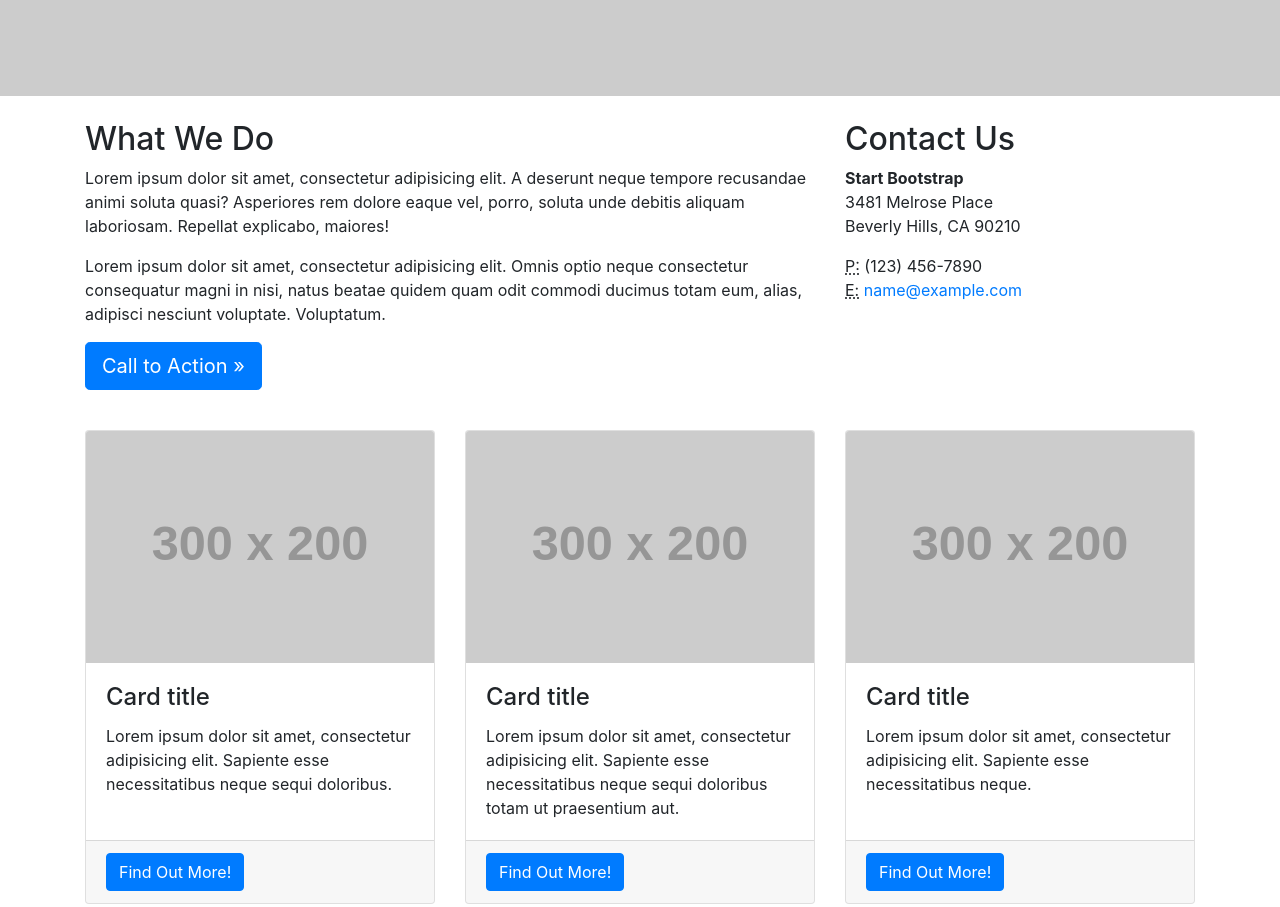
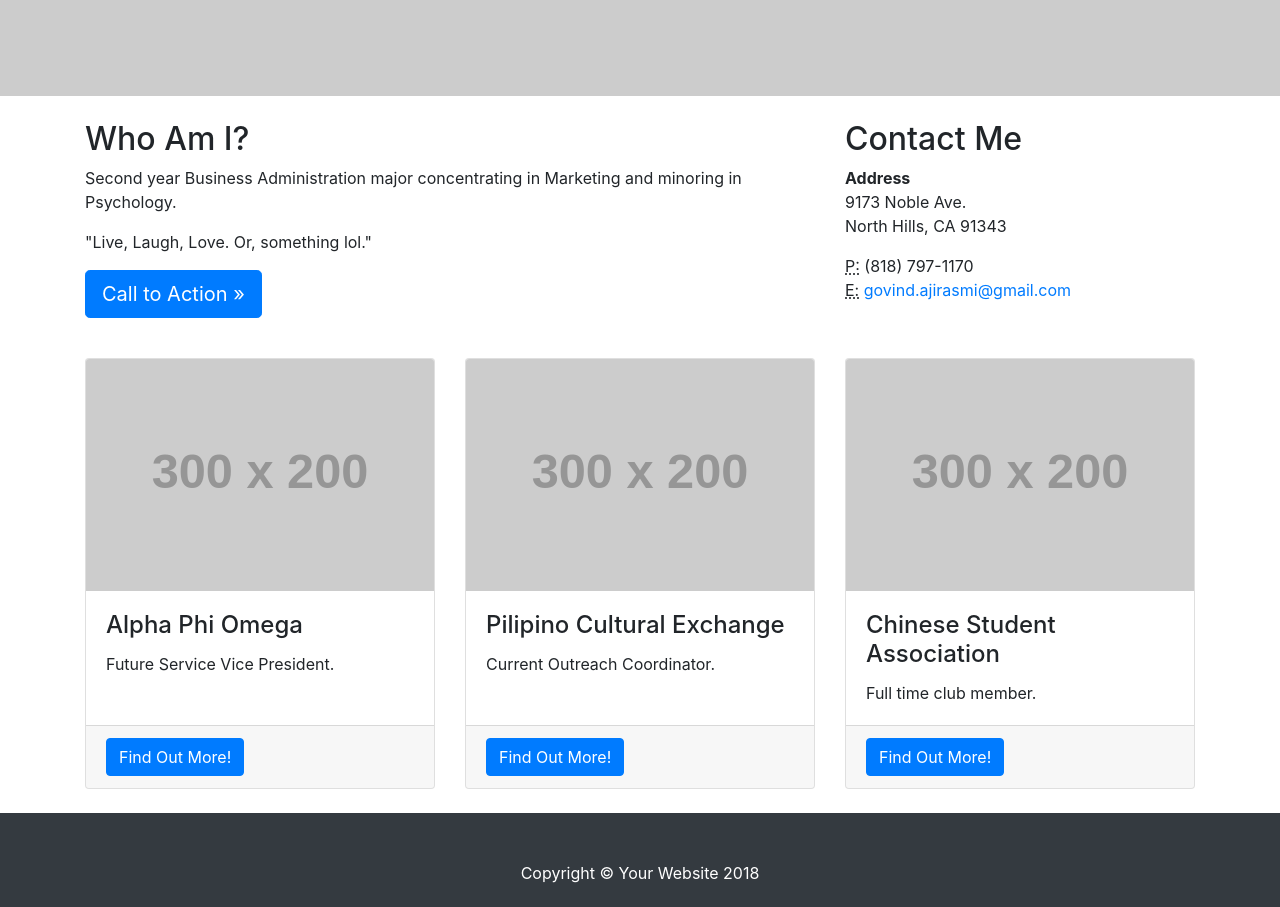
Before and after one commit to govindrasmi/govindrasmi.github.io, a website: page index.html in a window 1280 px wide. Shown: the part 360-1267 px from the top of the page. Drawn offline with Linux system fonts and the light colour scheme; placeholder pictures from the web are drawn by us.

Commit message:
updated the index file's title and content

```diff
--- a/index.html
+++ b/index.html
@@ -8,7 +8,7 @@
     <meta name="description" content="">
     <meta name="author" content="">
 
-    <title>Business Frontpage - Start Bootstrap Template</title>
+    <title>Govind Rasmi's Website</title>
 
     <!-- Bootstrap core CSS -->
     <link href="vendor/bootstrap/css/bootstrap.min.css" rel="stylesheet">
@@ -53,7 +53,7 @@
       <div class="container">
         <div class="row">
           <div class="col-lg-12">
-            <h1 class="display-3 text-center text-white mt-4">Business Name or Tagline</h1>
+            <h1 class="display-3 text-center text-white mt-4">Govind Rasmi</h1>
           </div>
         </div>
       </div>
@@ -64,27 +64,27 @@
 
       <div class="row">
         <div class="col-sm-8">
-          <h2 class="mt-4">What We Do</h2>
-          <p>Lorem ipsum dolor sit amet, consectetur adipisicing elit. A deserunt neque tempore recusandae animi soluta quasi? Asperiores rem dolore eaque vel, porro, soluta unde debitis aliquam laboriosam. Repellat explicabo, maiores!</p>
-          <p>Lorem ipsum dolor sit amet, consectetur adipisicing elit. Omnis optio neque consectetur consequatur magni in nisi, natus beatae quidem quam odit commodi ducimus totam eum, alias, adipisci nesciunt voluptate. Voluptatum.</p>
+          <h2 class="mt-4">Who Am I?</h2>
+          <p>Second year Business Administration major concentrating in Marketing and minoring in Psychology.</p>
+          <p>"Live, Laugh, Love. Or, something lol."</p>
           <p>
             <a class="btn btn-primary btn-lg" href="#">Call to Action &raquo;</a>
           </p>
         </div>
         <div class="col-sm-4">
-          <h2 class="mt-4">Contact Us</h2>
+          <h2 class="mt-4">Contact Me</h2>
           <address>
-            <strong>Start Bootstrap</strong>
-            <br>3481 Melrose Place
-            <br>Beverly Hills, CA 90210
+            <strong>Address</strong>
+            <br>9173 Noble Ave.
+            <br>North Hills, CA 91343
             <br>
           </address>
           <address>
             <abbr title="Phone">P:</abbr>
-            (123) 456-7890
+            (818) 797-1170
             <br>
             <abbr title="Email">E:</abbr>
-            <a href="mailto:#">name@example.com</a>
+            <a href="mailto:#">govind.ajirasmi@gmail.com</a>
           </address>
         </div>
       </div>
@@ -95,8 +95,8 @@
           <div class="card">
             <img class="card-img-top" src="http://placehold.it/300x200" alt="">
             <div class="card-body">
-              <h4 class="card-title">Card title</h4>
-              <p class="card-text">Lorem ipsum dolor sit amet, consectetur adipisicing elit. Sapiente esse necessitatibus neque sequi doloribus.</p>
+              <h4 class="card-title">Alpha Phi Omega</h4>
+              <p class="card-text">Future Service Vice President.</p>
             </div>
             <div class="card-footer">
               <a href="#" class="btn btn-primary">Find Out More!</a>
@@ -107,8 +107,8 @@
           <div class="card">
             <img class="card-img-top" src="http://placehold.it/300x200" alt="">
             <div class="card-body">
-              <h4 class="card-title">Card title</h4>
-              <p class="card-text">Lorem ipsum dolor sit amet, consectetur adipisicing elit. Sapiente esse necessitatibus neque sequi doloribus totam ut praesentium aut.</p>
+              <h4 class="card-title">Pilipino Cultural Exchange</h4>
+              <p class="card-text">Current Outreach Coordinator.</p>
             </div>
             <div class="card-footer">
               <a href="#" class="btn btn-primary">Find Out More!</a>
@@ -119,8 +119,8 @@
           <div class="card">
             <img class="card-img-top" src="http://placehold.it/300x200" alt="">
             <div class="card-body">
-              <h4 class="card-title">Card title</h4>
-              <p class="card-text">Lorem ipsum dolor sit amet, consectetur adipisicing elit. Sapiente esse necessitatibus neque.</p>
+              <h4 class="card-title">Chinese Student Association</h4>
+              <p class="card-text">Full time club member.</p>
             </div>
             <div class="card-footer">
               <a href="#" class="btn btn-primary">Find Out More!</a>
```
Also changed, not shown: 1 other file.
